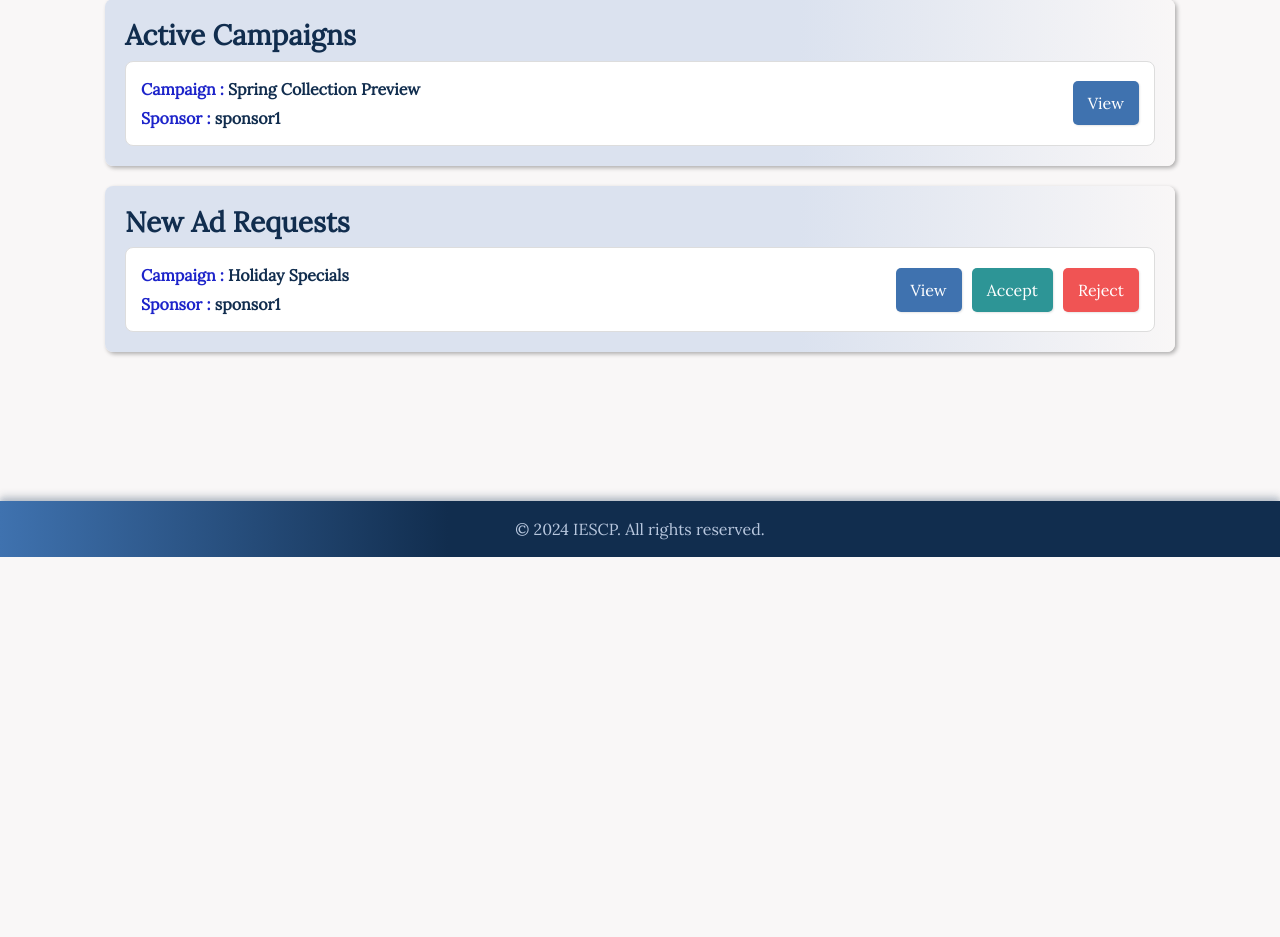
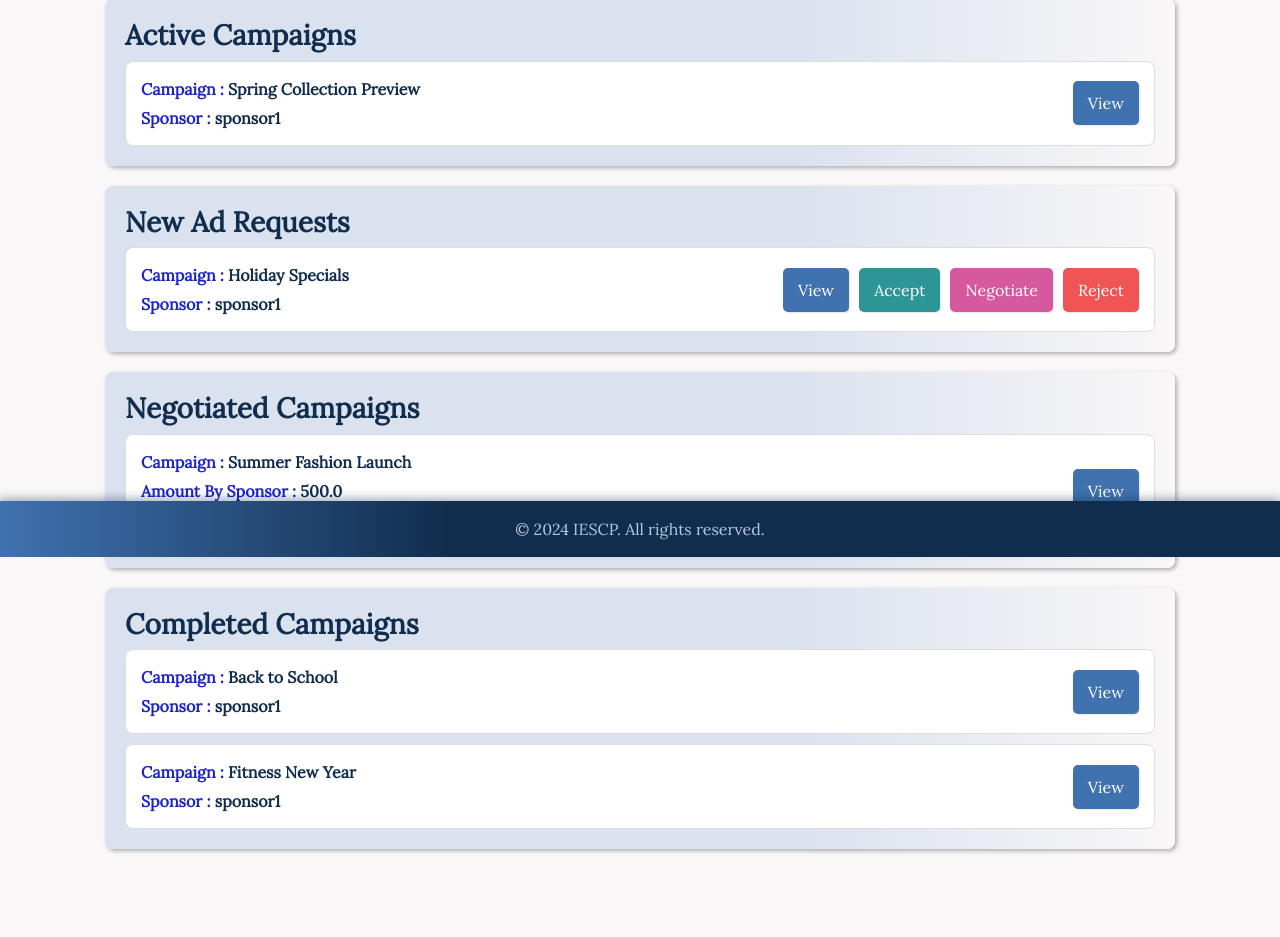
Before and after one commit to samyuktha-12/iescp, a Flask app: page /influencer/dashboard in a window 1280 px wide. Shown: the part 243-1180 px from the top of the page. Before the commit the page ends 800 px from the top, so only its background shows below. Run offline with Flask 2, Linux system fonts and the light colour scheme; a user stored in the database is signed in; data comes from the database, SQL or seed files in the repository; both versions use the stored data as it was after the commit; some libraries are stand-ins or nearby versions.

Commit message:
Influencer Dashboard Fully Functional

```diff
--- a/app/models.py
+++ b/app/models.py
@@ -53,3 +53,8 @@ class InfluencerProfile(db.Model):
     __table_args__ = (
         UniqueConstraint('influencer_id', 'platform', 'niche'),
     )
+
+class Negotiations(db.Model):
+    id = db.Column(db.Integer, primary_key=True)
+    ad_id = db.Column(db.Integer, db.ForeignKey('ad_request.id'), nullable=False)
+    new_amount = db.Column(db.Float, nullable=False)
--- a/app/routes.py
+++ b/app/routes.py
@@ -2,10 +2,11 @@
 from flask import render_template, flash, redirect, url_for, session
 from app import app, db, api
 from app.forms import LoginForm, RegistrationForm, CampaignForm
-from app.models import User, Campaign, AdRequest
-from app.resources import IndexResource, LoginResource, RegisterResource, CreateCampaignResource, AcceptAdRequestResource,RejectAdRequestResource, GetUserProfileResource, GetInfluencerProfileResource, ViewInfluencerProfileResource, EditInfluencerProfileResource
+from app.models import User, Campaign, AdRequest, Negotiations
+from app.resources import IndexResource, LoginResource, RegisterResource, CreateCampaignResource, AcceptAdRequestResource,RejectAdRequestResource, GetUserProfileResource, GetInfluencerProfileResource, ViewInfluencerProfileResource, EditInfluencerProfileResource, NegotiateAdRequestResource, AddNegotiationResource
 import requests
 from datetime import datetime
+from sqlalchemy import func
 
 @app.route('/')
 @app.route('/index')
@@ -92,39 +93,51 @@ def influencer_dashboard():
 
     # Fetch ad requests for the logged-in influencer and include sponsor name
     ad_requests = db.session.query(
-        AdRequest, Campaign, User.username.label('sponsor_name')
+    AdRequest,
+    Campaign,
+    User.username.label('sponsor_name'),
+    func.coalesce(Negotiations.new_amount, 0.0).label('new_amount')
     ).join(Campaign, AdRequest.campaign_id == Campaign.id
     ).join(User, Campaign.sponsor_id == User.id
+    ).outerjoin(Negotiations, AdRequest.id == Negotiations.ad_id
     ).filter(
-        AdRequest.influencer_id == user_id
+    AdRequest.influencer_id == user_id
     ).all()
 
     active_campaigns = []
     campaign_requests = []
     completed = []
+    negotiated = []
+    others = []
     current_date = datetime.utcnow()
 
-    for ad_request, campaign, sponsor_name in ad_requests:
+    for ad_request, campaign, sponsor_name, new_amount in ad_requests:
         #if campaign.start_date <= current_date <= campaign.end_date and ad_request.status in ['Accepted']:
         if ad_request.status in ['Accepted']:
-            active_campaigns.append((ad_request, campaign, sponsor_name))
+            active_campaigns.append((ad_request, campaign, sponsor_name, new_amount))
         #elif campaign.start_date <= current_date <= campaign.end_date and ad_request.status in ['Pending']:
-        if ad_request.status in ['Pending']:
-            campaign_requests.append((ad_request, campaign, sponsor_name))
+        elif ad_request.status in ['Pending']:
+            campaign_requests.append((ad_request, campaign, sponsor_name, new_amount))
+        elif ad_request.status in ['Completed']:
+            completed.append((ad_request, campaign, sponsor_name, new_amount))
+        elif ad_request.status in ['Negotiated']:
+            negotiated.append((ad_request, campaign, sponsor_name, new_amount))
         else:
-            completed.append((ad_request, campaign, sponsor_name))
+            others.append((ad_request, campaign, sponsor_name, new_amount))
 
     # Calculate total earnings from completed campaigns
     total_earnings = db.session.query(db.func.sum(AdRequest.payment_amount)).filter_by(
         influencer_id=user_id,
         status='Completed'
-    ).scalar() or 0.0
+    ).scalar() or 0.00
 
     return render_template('influencer_dashboard.html',
                            username=user.username,
                            active_campaigns=active_campaigns,
                            campaign_requests=campaign_requests,
                            total_earnings=total_earnings,
+                           completed_campaigns=completed,
+                           negotiated_requests=negotiated,
                            title='Influencer Dashboard',
                            active_page='profile')
 
@@ -161,3 +174,5 @@ api.add_resource(GetUserProfileResource, '/api/getuser')
 api.add_resource(GetInfluencerProfileResource, '/api/getinfluencer')
 api.add_resource(ViewInfluencerProfileResource, '/api/fetchinfluencerprofile')
 api.add_resource(EditInfluencerProfileResource, '/api/editinfluencerprofile')
+api.add_resource(NegotiateAdRequestResource, '/api/campaign/negotiate')
+api.add_resource(AddNegotiationResource, '/api/campaign/addnegotiation')
--- a/app/static/css/influencer_dashboard.css
+++ b/app/static/css/influencer_dashboard.css
@@ -208,27 +208,6 @@
     font-weight: bold;
 }
 
-/* Styles for the plus button */
-.btn-add-profile {
-    border-radius: 50%;
-    background-color: #FFFFFF;
-    color: #007BFF;
-    border: 1px solid #007BFF;
-    padding: 2px 12px;
-    cursor: pointer;
-    margin-left: 45%;
-}
-
-.btn-add-profile .plus-icon {
-    font-size: 20px; /* Size of the plus icon */
-    vertical-align: middle; /* Center vertically */
-}
-
-.btn-add-profile:hover {
-    background-color: #007BFF; /* Blue background on hover */
-    color: #FFFFFF; /* White text color on hover */
-}
-
 .modal-content {
     width: 150%;
 }
@@ -257,3 +236,11 @@ input{
 .table-responsive{
     overflow-x: hidden;
 }
+
+.btn-negotiate{
+    background-color: #D6589F;
+}
+
+.btn-negotiate:hover {
+    background-color: #FF407D;
+}
--- a/app/static/js/script.js
+++ b/app/static/js/script.js
@@ -474,3 +474,112 @@ document.addEventListener('DOMContentLoaded', function() {
         }
 
     });
+
+    document.addEventListener('DOMContentLoaded', function() {
+        var negotiateButtons = document.querySelectorAll('.btn-negotiate');
+        var closeButtons = document.querySelectorAll('.btn-close');
+
+        negotiateButtons.forEach(function(button) {
+            button.addEventListener('click', function(event) {
+                console.log("Negotiate Button Clicked");
+                var requestId = this.getAttribute('data-ad-request-id');
+                console.log(requestId);
+                var negotiateSection = document.getElementById('negotiate-section-' + requestId);
+                negotiateSection.style.display = 'block';
+            });
+        });
+
+        closeButtons.forEach(function(button) {
+            button.addEventListener('click', function(event) {
+                var requestId = this.closest('.negotiate-section').getAttribute('id').split('-')[2];
+                var negotiateSection = document.getElementById('negotiate-section-' + requestId);
+                negotiateSection.style.display = 'none';
+            });
+        });
+
+        // Prevent form submission for demonstration purposes
+        document.querySelectorAll('.negotiation-form').forEach(function(form) {
+            form.addEventListener('submit', function(event) {
+                event.preventDefault();
+                var newAmount = this.querySelector('input[name="new-amount"]').value;
+                var requestId = this.closest('.negotiate-section').getAttribute('id').split('-')[2];
+                var negotiateSection = document.getElementById('negotiate-section-' + requestId);
+                negotiateSection.style.display = 'none';
+                var apiUrl = '/api/campaign/negotiate';
+                var requestData = {
+                ad_request_id: requestId
+                };
+
+                fetch(apiUrl, {
+                    method: 'POST',
+                    headers: {
+                        'Content-Type': 'application/json'
+                    },
+                    body: JSON.stringify(requestData)
+                })
+                .then(function(response) {
+                    if (!response.ok) {
+                        throw new Error('Network response was not ok');
+                    }
+                    return response.json();
+                })
+                .then(function(data) {
+                    showNotification(data.message || 'Negotiation Initiated', 'success');
+                    setTimeout(function() {
+                        location.reload();
+                    }, 2000);
+                })
+                .catch(function(error) {
+                    console.error('Error Initiating Negotiation', error);
+                    showNotification('Error Initiating Negotiation', 'error');
+
+                });
+                function showNotification(message, type) {
+                    var notification = document.getElementById('notification');
+                    notification.textContent = message;
+                    notification.className = 'notification ' + (type || 'error');
+                    notification.style.display = 'block';
+                    setTimeout(function() {
+                        notification.style.display = 'none';
+                    }, 5000);
+                }
+
+            });
+        });
+
+        document.querySelectorAll('.negotiation-form').forEach(function(form) {
+            form.addEventListener('submit', function(event) {
+                event.preventDefault();
+                var newAmount = this.querySelector('input[name="new-amount"]').value;
+                var requestId = this.closest('.negotiate-section').getAttribute('id').split('-')[2];
+                var negotiateSection = document.getElementById('negotiate-section-' + requestId);
+                negotiateSection.style.display = 'none';
+                var apiUrl = '/api/campaign/addnegotiation';
+                var requestData = {
+                ad_request_id: requestId,
+                new_amount: newAmount
+                };
+
+                fetch(apiUrl, {
+                    method: 'POST',
+                    headers: {
+                        'Content-Type': 'application/json'
+                    },
+                    body: JSON.stringify(requestData)
+                })
+                .then(function(response) {
+                    if (!response.ok) {
+                        throw new Error('Network response was not ok');
+                    }
+                    return response.json();
+                })
+                .then(function(data) {
+                    console.log(data.message);
+                })
+                .catch(function(error) {
+                    console.error('Error Initiating Negotiation', error);
+                });
+
+            });
+        });
+    });
--- a/app/templates/influencer_dashboard.html
+++ b/app/templates/influencer_dashboard.html
@@ -25,7 +25,8 @@
     <div class="campaign-section">
         <h3>Active Campaigns</h3>
         <div class="campaign-list">
-            {% for ad_request, campaign, sponsor_name in active_campaigns %}
+            {% if active_campaigns %}
+            {% for ad_request, campaign, sponsor_name, new_amount in active_campaigns %}
                 <div class="campaign-tab">
                     <div class="campaign-info">
                         <span><strong style="color:#1D24CA">Campaign : </strong> <b>{{ campaign.name }}</b></span>
@@ -42,13 +43,17 @@
                                 data-campaign-messages="{{ ad_request.messages }}">View</button>
                     </div>
                 </div>
-            {% endfor %}
+                {% endfor %}
+                {% else %}
+                <p style="text-align: center; font-size: large; font-weight: bold;">None to Show!</p>
+                {% endif %}
         </div>
     </div>
     <div class="request-section">
         <h3>New Ad Requests</h3>
         <div class="request-list">
-            {% for ad_request, campaign, sponsor_name in campaign_requests %}
+            {% if campaign_requests %}
+            {% for ad_request, campaign, sponsor_name, new_amount in campaign_requests %}
                 <div class="request-tab">
                     <div class="request-info">
                         <span><strong style="color:#1D24CA">Campaign : </strong> <b>{{ campaign.name }}</b></span>
@@ -62,12 +67,81 @@
                                 data-campaign-requirements="{{ ad_request.requirements }}"
                                 data-campaign-payment="{{ ad_request.payment_amount }}">View</button>
                         <button class="btn btn-accept" data-ad-request-id="{{ ad_request.id }}">Accept</button>
+                        <button class="btn btn-view btn-negotiate" data-ad-request-id="{{ ad_request.id }}">Negotiate</button>
                         <button class="btn btn-reject" data-ad-request-id="{{ ad_request.id }}">Reject</button>
+                    </div>
+                    <div class="negotiate-section" id="negotiate-section-{{ ad_request.id }}" style="display: none;">
+                        <form class="negotiation-form">
+                            <label for="new-amount-{{ ad_request.id }}" style="font-weight: bold;">New Amount:</label>
+                            <input type="text" id="new-amount-{{ ad_request.id }}" name="new-amount" style="border: 1px solid #1D24CA;">
+                            <button type="submit">Submit</button>
+                            <button type="button" class="btn btn-close">Close</button>
+                        </form>
+                    </div>
+                </div>
+                {% endfor %}
+                {% else %}
+                <p style="text-align: center; font-size: large; font-weight: bold;">None to Show!</p>
+                {% endif %}
+        </div>
+    </div>
+    <div class="campaign-section">
+        <h3>Negotiated Campaigns</h3>
+        <div class="campaign-list">
+            {% if negotiated_requests %}
+            {% for ad_request, campaign, sponsor_name, new_amount in negotiated_requests %}
+                <div class="campaign-tab">
+                    <div class="campaign-info">
+                        <span><strong style="color:#1D24CA">Campaign : </strong> <b>{{ campaign.name }}</b></span>
+                        <span><strong style="color:#1D24CA">Amount By Sponsor : </strong> <b>{{ ad_request.payment_amount }}</b></span>
+                        <span><strong style="color:#1D24CA">Negotiated Amount : </strong> <b>{{ new_amount }}</b></span>
+                    </div>
+                    <div class="campaign-actions">
+                        <button class="btn btn-view" data-toggle="modal" data-target="#campaignModal"
+                                data-campaign-name="{{ campaign.name }}"
+                                data-sponsor-name="{{sponsor_name}}"
+                                data-campaign-description="{{ campaign.description }}"
+                                data-campaign-requirements="{{ ad_request.requirements }}"
+                                data-campaign-payment="{{ ad_request.payment_amount }}"
+                                data-campaign-status="{{ ad_request.status }}"
+                                data-campaign-messages="{{ ad_request.messages }}">View</button>
                     </div>
                 </div>
             {% endfor %}
+            {% else %}
+            <p style="text-align: center; font-size: large; font-weight: bold;">None to Show!</p>
+            {% endif %}
         </div>
     </div>
+    <div class="campaign-section">
+        <h3>Completed Campaigns</h3>
+        <div class="campaign-list">
+            {% if completed_campaigns %}
+            {% for ad_request, campaign, sponsor_name,new_amount in completed_campaigns %}
+                <div class="campaign-tab">
+                    <div class="campaign-info">
+                        <span><strong style="color:#1D24CA">Campaign : </strong> <b>{{ campaign.name }}</b></span>
+                        <span><strong style="color:#1D24CA">Sponsor : </strong> <b>{{ sponsor_name }}</b></span>
+                    </div>
+                    <div class="campaign-actions">
+                        <button class="btn btn-view" data-toggle="modal" data-target="#campaignModal"
+                                data-campaign-name="{{ campaign.name }}"
+                                data-sponsor-name="{{sponsor_name}}"
+                                data-campaign-description="{{ campaign.description }}"
+                                data-campaign-requirements="{{ ad_request.requirements }}"
+                                data-campaign-payment="{{ ad_request.payment_amount }}"
+                                data-campaign-status="{{ ad_request.status }}"
+                                data-campaign-messages="{{ ad_request.messages }}">View</button>
+                    </div>
+                </div>
+                {% endfor %}
+                {% else %}
+                <p style="text-align: center; font-size: large; font-weight: bold;">None to Show!</p>
+                {% endif %}
+        </div>
+    </div>
+    <br>
+    <br>
 
     <!-- Modal -->
     <div class="modal fade" id="campaignModal" tabindex="-1" role="dialog" aria-labelledby="campaignModalLabel" aria-hidden="true">
@@ -160,11 +234,6 @@
                         </table>
                     </div>
                 </div>
-                <div class="modal-footer">
-                    <button type="button" class="btn btn-accept" data-dismiss="modal">Accept</button>
-                    <button type="button" class="btn btn-view" data-dismiss="modal">Negotiate</button>
-                    <button type="button" class="btn btn-reject" data-dismiss="modal">Reject</button>
-                </div>
             </div>
         </div>
     </div>
@@ -252,5 +321,7 @@
             </div>
         </div>
 
+
+
 </div>
 {% endblock %}
```
Also changed, not shown: app/resources.py (+24 -1 lines), migrations/versions/ae5f84dd9fd8_negotiations_table.py (added, +34 -0 lines), migrations/versions/e8a9197116fe_negotiations_table_change.py (added, +42 -0 lines), app.db.
